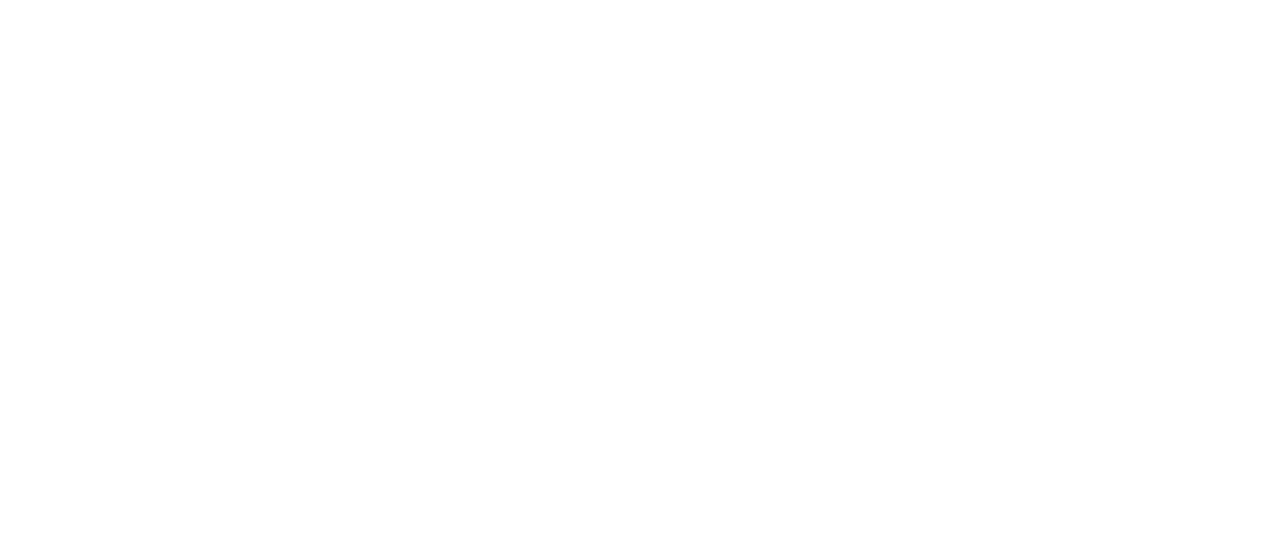
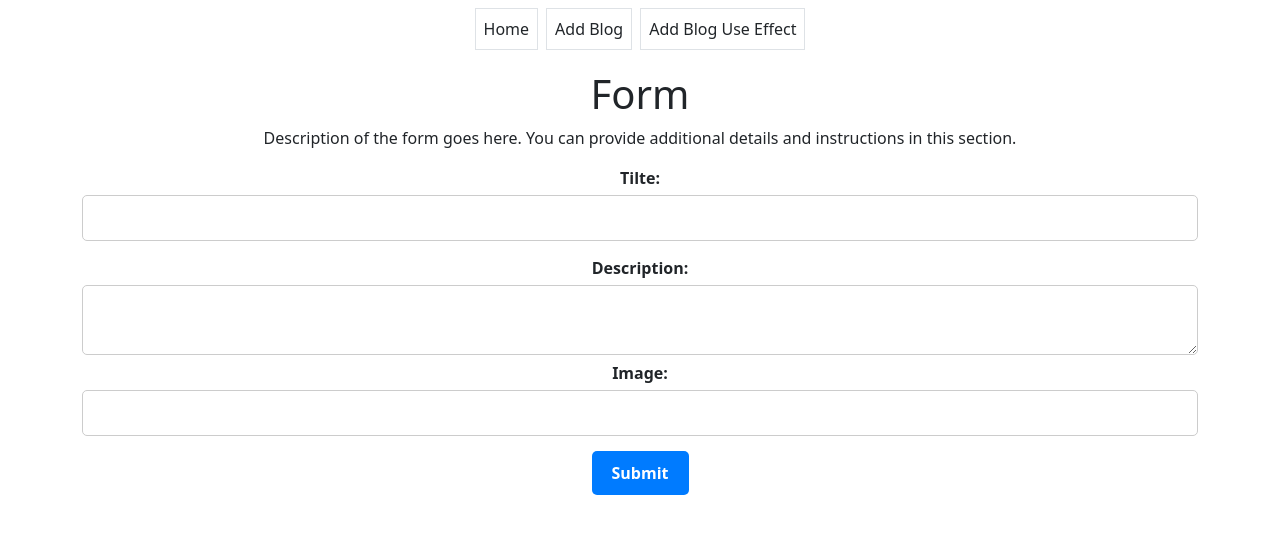
Before and after one commit to bisaalz/react-axios-crud-mokeapi, a React (Create React App) app: page /adduseeffect in a window 1280 px wide. Before the commit this address had no page. Shown: the top 534 px of the page. Built offline with nearby package versions, Linux system fonts and the light colour scheme.

Commit message:
new post method

```diff
--- a/src/App.js
+++ b/src/App.js
@@ -2,6 +2,7 @@ import React from "react";
 import { BrowserRouter, Route, Routes } from "react-router-dom";
 import AllBlogs from "./pages/AllBlogs/AllBlogs";
 import AddBlogs from "./pages/AddBlogs/AddBlogs";
+import AddBlogsUseEffect from "./pages/AddBlogs/AddBlogsUseEffect";
 
 const App = () => {
   return (
@@ -11,6 +12,7 @@ const App = () => {
           {/* <Route path="/" element={<h1>Home Page</h1>}/> */}
           <Route path="/" element={<AllBlogs />}/>
           <Route path="/add" element={<AddBlogs />} />
+          <Route path="/adduseeffect" element={<AddBlogsUseEffect />} />
         </Routes>
       </BrowserRouter>
     </>
--- a/src/Components/Navbar.jsx
+++ b/src/Components/Navbar.jsx
@@ -10,6 +10,10 @@ const Navbar = () => {
           <div className='border p-2'>
           <a className="nav-link" href="/add">Add Blog</a>
           </div>
+
+          <div className='border p-2'>
+          <a className="nav-link" href="/adduseeffect">Add Blog Use Effect</a>
+          </div>
       </nav>
     </div>
   )
--- a/src/pages/AddBlogs/AddBlogs.jsx
+++ b/src/pages/AddBlogs/AddBlogs.jsx
@@ -2,8 +2,10 @@ import React, { useState } from "react";
 import Navbar from "../../Components/Navbar";
 import "./addblogs.css";
 import axios from "axios";
+import { useNavigate } from "react-router-dom";
 
 const AddBlogs = () => {
+  const navigate = useNavigate()
   const [title, setTitle] = useState("");
   const [description, setDescription] = useState("");
   const [image, setImage] = useState("");
@@ -13,6 +15,7 @@ const AddBlogs = () => {
   //   console.log(image, "Image");
 
   const createBlog = async (e) => {
+    try {
     e.preventDefault();  //needed for prevend page to load when submit
 
     const data = {
@@ -26,7 +29,18 @@ const AddBlogs = () => {
       data
     );
 
+    //it will redirect to homepage
+    if(response.status == 201) {
+        navigate("/")
+    }
+
     console.log("", response);
+
+    } catch (error) {
+        console.error("Error posting data:", error);
+    }
+
+
 
     //    or,
     //    const response= await axios.post("https://64f40640932537f4051a1368.mockapi.io/blogs/",{
--- /dev/null
+++ b/src/pages/AddBlogs/AddBlogsUseEffect.jsx
@@ -0,0 +1,59 @@
+import React, { useState } from "react";
+import Navbar from "../../Components/Navbar";
+import "./addblogs.css";
+import axios from "axios";
+import { useNavigate } from "react-router-dom";
+
+const AddBlogsUseEffect = () => {
+  const navigate = useNavigate();
+  const [title, setTitle] = useState("");
+  const [description, setDescription] = useState("");
+  const [image, setImage] = useState("");
+
+  const createBlogsz = async (e) => {
+    e.preventDefault();
+
+    const formData = new FormData(e.currentTarget);
+    const data = Object.fromEntries(formData);
+    console.log(data)
+
+    const response = await axios.post(
+      "https://64f40640932537f4051a1368.mockapi.io/blogs/",
+      data
+    );
+
+
+    if (response.status == 201) {
+      navigate("/");
+    } else {
+      alert("something went wrong");
+    }
+  };
+
+  return (
+    <>
+      <Navbar />
+      <div className="container">
+        <h1>Form</h1>
+        <p>
+          Description of the form goes here. You can provide additional details
+          and instructions in this section.
+        </p>
+        <form onSubmit={createBlogsz}>
+          <label for="title">Tilte:</label>
+          <input type="text" id="title" name="title" required />
+
+          <label for="description">Description:</label>
+          <textarea id="description" name="description" required />
+
+          <label for="image">Image:</label>
+          <input type="text" id="image" name="avatar" required />
+
+          <input type="submit" value="Submit" />
+        </form>
+      </div>
+    </>
+  );
+};
+
+export default AddBlogsUseEffect;
```
